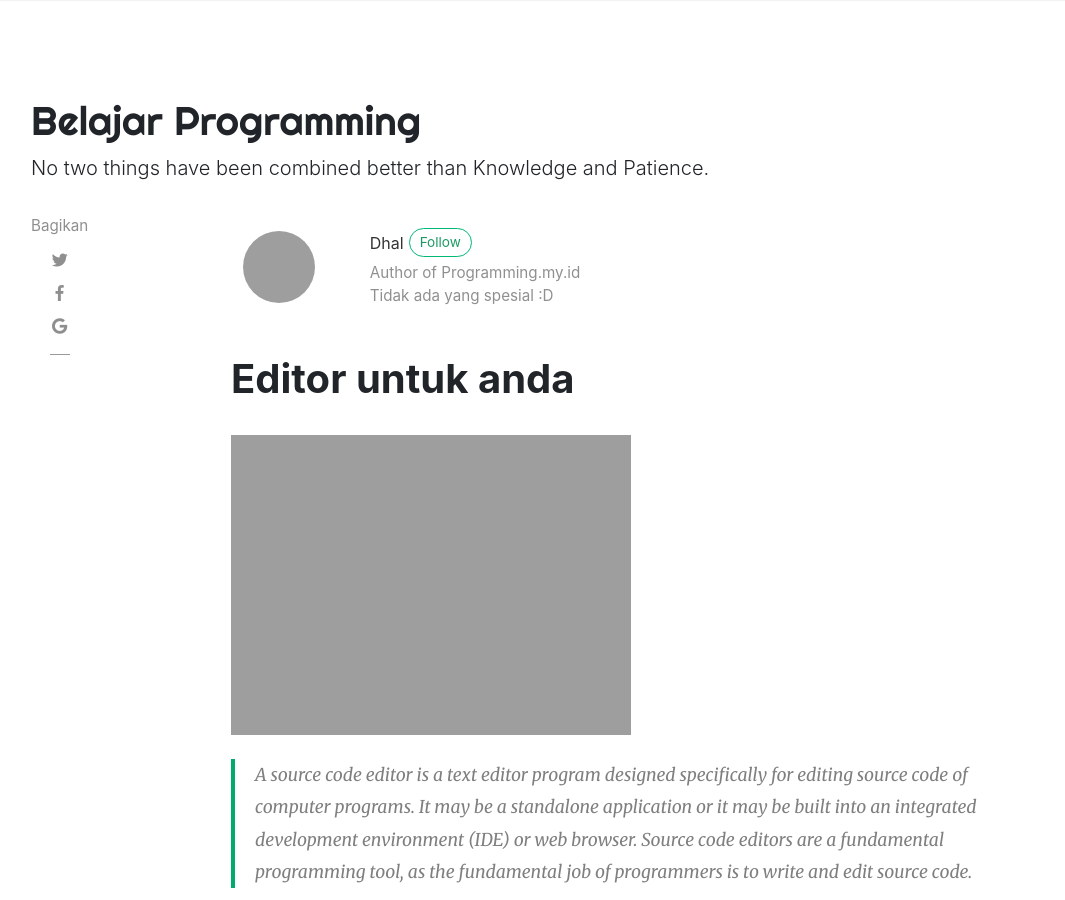
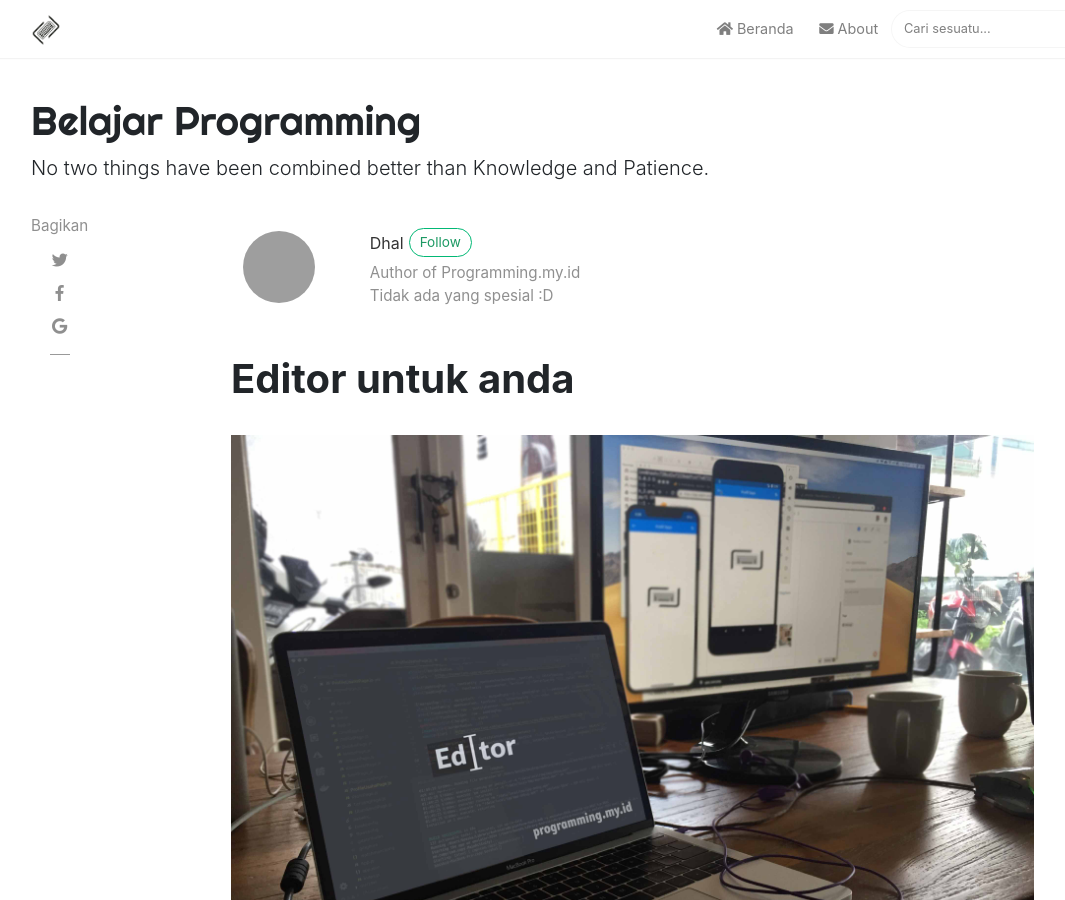
Before and after one commit to dhalul/programming-blog, a Jekyll site: the page built from _posts/2018-02-10-editor.md, in a window 1280 px wide and 900 px high. Shown: the whole window, without its empty margins (54-1119 px from the left). Built offline with Jekyll 4.4.1, drawn with Linux system fonts in a browser that asks for light colours; nearby versions of some CDN libraries; comment, search, counter and statistics services are not loaded; grey boxes are pictures that could not be loaded.

Commit message:
update editor

```diff
--- a/_posts/2018-02-10-editor.md
+++ b/_posts/2018-02-10-editor.md
@@ -3,7 +3,7 @@
 title:  "Editor untuk anda"
 author: dhal
 categories: [ editor ]
-image: assets/images/editor/editor.png
+image: assets/images/editor/editor.jpg
 featured: true
 hidden: false
 ---
```
Also changed, not shown: assets/images/editor/editor.jpg (added).
